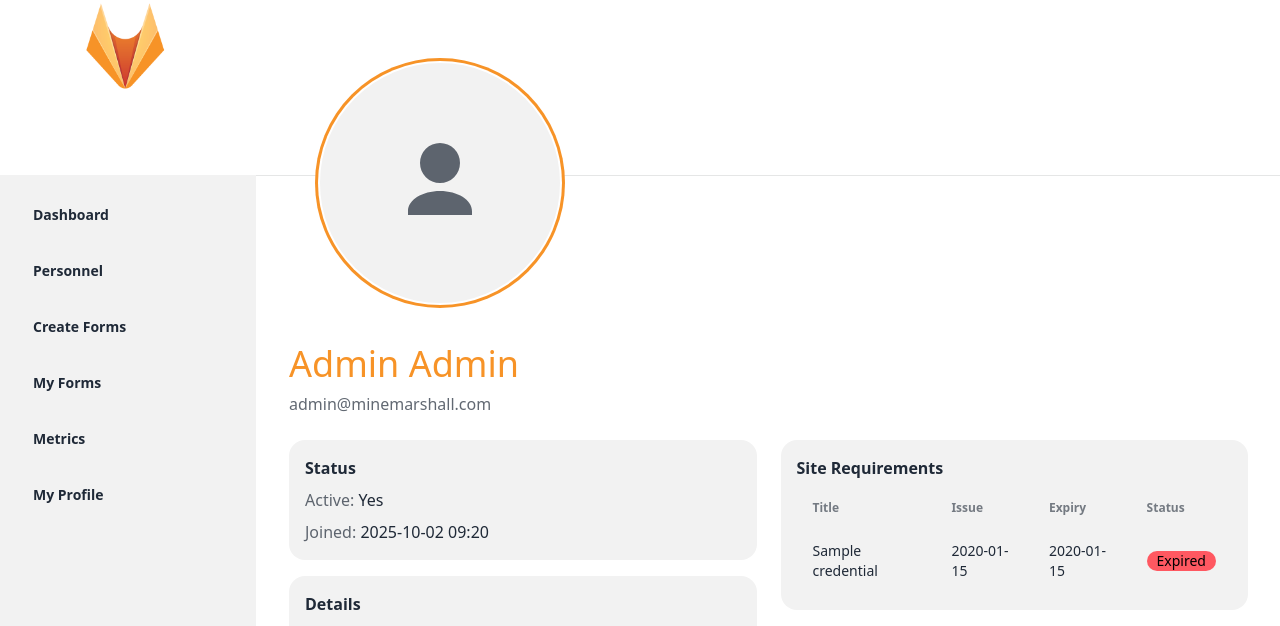
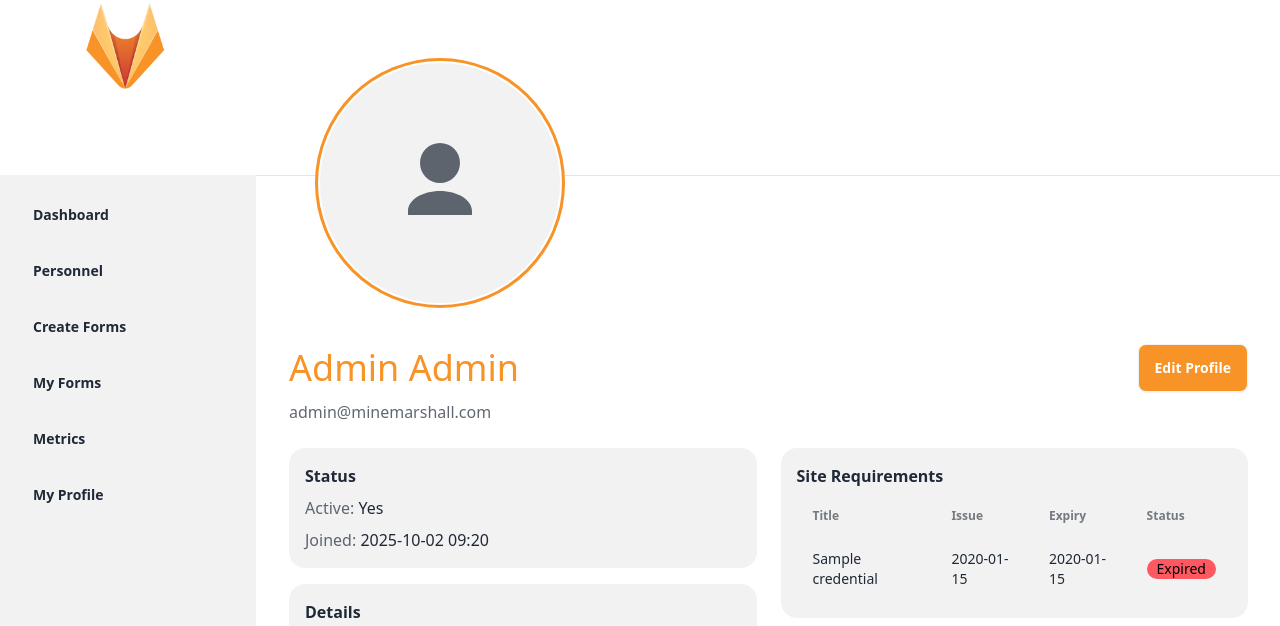
Before and after one commit to lkemp7/MineMarshall, a Django app: page /dashboard/personnel/1/ in a window 1280 px wide. Shown: the part 17-643 px from the top of the page. Run offline with Django 5.2, Linux system fonts and the light colour scheme; a user stored in the database is signed in; data comes from the database, SQL or seed files in the repository; tables that the repository leaves empty hold one stand-in row (values such as "Sample post"); some libraries are stand-ins or nearby versions.

Commit message:
Added edit profile function for admins

```diff
--- a/MineMarshall/settings.py
+++ b/MineMarshall/settings.py
@@ -128,6 +128,7 @@ DEFAULT_AUTO_FIELD = 'django.db.models.BigAutoField'
 
 # Authentication settings
 LOGIN_URL = '/'
+LOGIN_REDIRECT_URL = 'dashboard'
 LOGOUT_REDIRECT_URL = '/'
 
 
--- a/accounts/urls.py
+++ b/accounts/urls.py
@@ -6,5 +6,4 @@ app_name = 'accounts'
 
 urlpatterns = [
     path('profile/', views.edit_profile, name='profile'),
-    path('redirect/', views.redirect_user, name='redirect'),
 ]
--- a/dashboard/templates/user_profile.html
+++ b/dashboard/templates/user_profile.html
@@ -20,9 +20,16 @@
 {% block content %}
   <!-- pad for avatar, center and constrain width -->
   <div class="pt-[calc(8rem+1rem)] max-w-6xl mx-auto px-2">
-    <h1 class="text-4xl text-[#F79327] mb-2">
-      {{ user_obj.first_name }} {{ user_obj.last_name }}
-    </h1>
+    <div class="flex items-center justify-between mb-2">
+      <h1 class="text-4xl text-[#F79327]">
+        {{ user_obj.first_name }} {{ user_obj.last_name }}
+      </h1>
+      {% if request.user.role == 'admin' or request.user.role == 'manager' %}
+        <button class="btn bg-[#F79327] border[#F79327] text-white hover:bg-[#e3851f] hover:border-[#e3851f]" onclick="document.getElementById('editProfileModal').showModal()">
+          Edit Profile
+        </button>
+      {% endif %}
+    </div>
     <p class="opacity-70 mb-6">{{ user_obj.email }}</p>
 
     <!-- Two-column layout (stacks on mobile) -->
@@ -140,4 +147,78 @@
       </div>
     </div>
   </div>
+
+  <!-- Edit Profile Modal -->
+  {% if request.user.role == 'admin' or request.user.role == 'manager' %}
+  <dialog id="editProfileModal" class="modal">
+    <div class="modal-box max-w-2xl">
+      <h3 class="font-bold text-lg mb-4">Edit Profile</h3>
+      <form method="post" action="{% url 'edit_user_profile' user_obj.pk %}">
+        {% csrf_token %}
+
+        <div class="grid grid-cols-1 md:grid-cols-2 gap-4">
+          <!-- Basic Info -->
+          <div class="form-control">
+            <label class="label"><span class="label-text">First Name</span></label>
+            <input type="text" name="first_name" value="{{ user_obj.first_name }}" class="input input-bordered" required />
+          </div>
+
+          <div class="form-control">
+            <label class="label"><span class="label-text">Last Name</span></label>
+            <input type="text" name="last_name" value="{{ user_obj.last_name }}" class="input input-bordered" required />
+          </div>
+
+          <div class="form-control">
+            <label class="label"><span class="label-text">Email</span></label>
+            <input type="email" name="email" value="{{ user_obj.email }}" class="input input-bordered" required />
+          </div>
+
+          <div class="form-control">
+            <label class="label"><span class="label-text">Phone Number</span></label>
+            <input type="text" name="phone_number" value="{{ user_obj.phone_number }}" class="input input-bordered" />
+          </div>
+
+          <!-- Worker Profile Fields -->
+          <div class="form-control">
+            <label class="label"><span class="label-text">Date of Birth</span></label>
+            <input type="date" name="dob" value="{{ user_obj.worker_profile.dob|date:'Y-m-d' }}" class="input input-bordered" />
+          </div>
+
+          <div class="form-control">
+            <label class="label"><span class="label-text">Role</span></label>
+            <input type="text" name="worker_role" value="{{ user_obj.worker_profile.role }}" class="input input-bordered" />
+          </div>
+
+          <div class="form-control">
+            <label class="label"><span class="label-text">Project</span></label>
+            <input type="text" name="project" value="{{ user_obj.worker_profile.project }}" class="input input-bordered" />
+          </div>
+
+          <div class="form-control">
+            <label class="label"><span class="label-text">Employer</span></label>
+            <input type="text" name="employer" value="{{ user_obj.worker_profile.employer }}" class="input input-bordered" />
+          </div>
+
+          <div class="form-control">
+            <label class="label"><span class="label-text">Emergency Contact Name</span></label>
+            <input type="text" name="emergency_contact_name" value="{{ user_obj.worker_profile.emergency_contact_name }}" class="input input-bordered" />
+          </div>
+
+          <div class="form-control">
+            <label class="label"><span class="label-text">Emergency Contact Mobile</span></label>
+            <input type="text" name="emergency_contact_mobile" value="{{ user_obj.worker_profile.emergency_contact_mobile }}" class="input input-bordered" />
+          </div>
+        </div>
+
+        <div class="modal-action">
+          <button type="button" class="btn" onclick="document.getElementById('editProfileModal').close()">Cancel</button>
+          <button type="submit" class="btn bg-[#F79327] border[#F79327] text-white hover:bg-[#e3851f] hover:border-[#e3851f]">Save Changes</button>
+        </div>
+      </form>
+    </div>
+    <form method="dialog" class="modal-backdrop">
+      <button>close</button>
+    </form>
+  </dialog>
+  {% endif %}
 {% endblock %}
--- a/dashboard/urls.py
+++ b/dashboard/urls.py
@@ -13,5 +13,6 @@ urlpatterns = [
     path('personnel/', views.personnel, name='personnel'),
     path("personnel/<int:user_id>/", views.user_profile, name="user_profile"),
     path("metrics/", views.metrics, name="metrics"),
-    path('forms/submit/', views.submit_authorization_form, name='submit_authorization_form')
+    path('forms/submit/', views.submit_authorization_form, name='submit_authorization_form'),
+        path('personnel/<int:pk>/edit/', views.edit_user_profile, name='edit_user_profile'),
 ]
--- a/dashboard/views.py
+++ b/dashboard/views.py
@@ -1,4 +1,3 @@
-from django.shortcuts import render
 from django.contrib.auth.decorators import login_required
 from accounts.models import CustomUser
 from .models import Form, Question
@@ -8,6 +7,7 @@ from django.views.decorators.http import require_POST
 from .services import create_or_update_user_from_post
 from dashboard.models import Credential
 from django.utils import timezone
+from django.contrib import messages
 
 @login_required
 def dashboard(request):
@@ -97,3 +97,40 @@ def submit_authorization_form(request):
     if not user:
         return redirect("my_forms")
     return redirect("user_profile", user_id=user.id)
+
+@login_required
+def edit_user_profile(request, pk):
+    # Check if user has permission
+    if request.user.role not in ['admin', 'manager']:
+        messages.error(request, 'You do not have permission to edit profiles.')
+        return redirect('personnel')
+
+    user_obj = get_object_or_404(CustomUser, pk=pk)
+
+    if request.method == 'POST':
+        # Update basic user info
+        user_obj.first_name = request.POST.get('first_name')
+        user_obj.last_name = request.POST.get('last_name')
+        user_obj.email = request.POST.get('email')
+        user_obj.phone_number = request.POST.get('phone_number')
+        user_obj.save()
+
+        # Update or create worker profile
+        if hasattr(user_obj, 'worker_profile'):
+            profile = user_obj.worker_profile
+        else:
+            from dashboard.models import WorkerProfile  # Adjust import as needed
+            profile = WorkerProfile.objects.create(user=user_obj)
+
+        profile.dob = request.POST.get('dob') or None
+        profile.role = request.POST.get('worker_role')
+        profile.project = request.POST.get('project')
+        profile.employer = request.POST.get('employer')
+        profile.emergency_contact_name = request.POST.get('emergency_contact_name')
+        profile.emergency_contact_mobile = request.POST.get('emergency_contact_mobile')
+        profile.save()
+
+        messages.success(request, f'Profile updated for {user_obj.first_name} {user_obj.last_name}')
+        return redirect('user_profile', pk=pk)
+
+    return redirect('user_profile', pk=pk)
```
